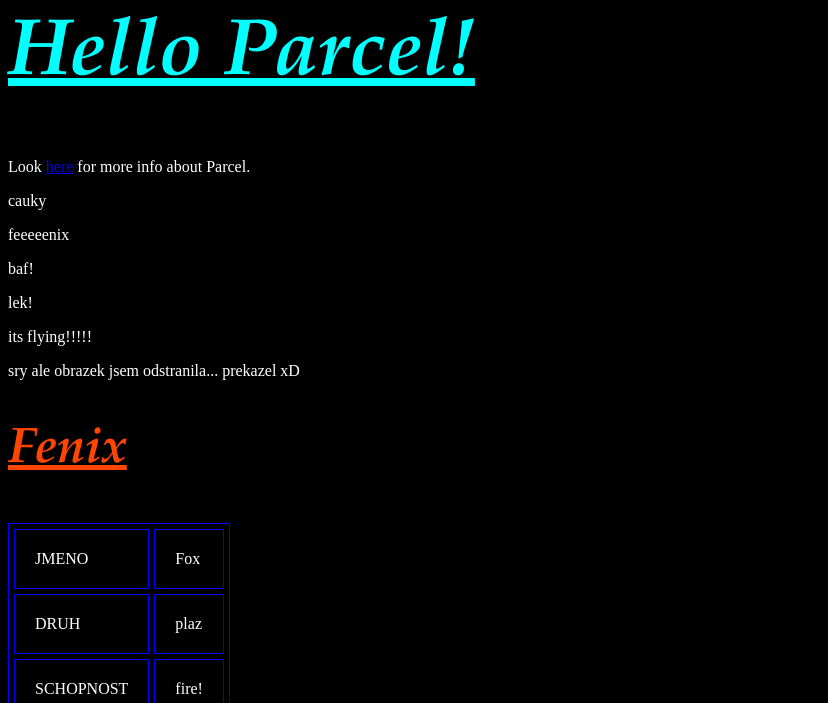
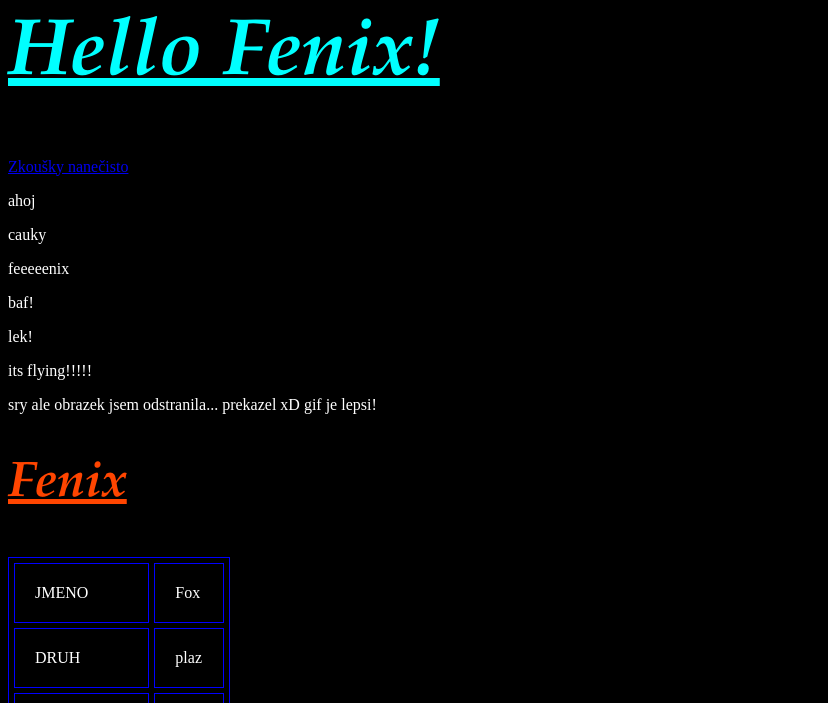
Before and after one commit to Miska198/Project, a website built with Parcel: page index.html in a window 1280 px wide. Shown: the top 703 px of the page, without its empty margins (0-828 px from the left). Built offline with nearby package versions, Linux system fonts and the light colour scheme.

Commit message:
new odkaz!
+ new nadpis

```diff
--- a/index.html
+++ b/index.html
@@ -17,14 +17,14 @@
 
 	<script src="src/index.js"></script>
 
-
-
+	<a href="http://www.zkousky-nanecisto.cz/"> Zkoušky nanečisto </a>
+	<p> ahoj</p>
 	<p> cauky </p>
 	<p> feeeeenix </p>
 	<p> baf! </p>
 	<p> lek! </p>
 	<p> its flying!!!!! </p>
-	<p> sry ale obrazek jsem odstranila... prekazel xD </p>
+	<p> sry ale obrazek jsem odstranila... prekazel xD gif je lepsi! </p>
 
 
 	<h2> Fenix </h2>
--- a/src/index.js
+++ b/src/index.js
@@ -1,8 +1,6 @@
 document.getElementById("app").innerHTML = `
-<h1>Hello Parcel!</h1>
+<h1>Hello Fenix!</h1>
 <div>
-  Look
-  <a href="https://parceljs.org" target="_blank" rel="noopener noreferrer">here</a>
-  for more info about Parcel.
+
 </div>
 `;
```
